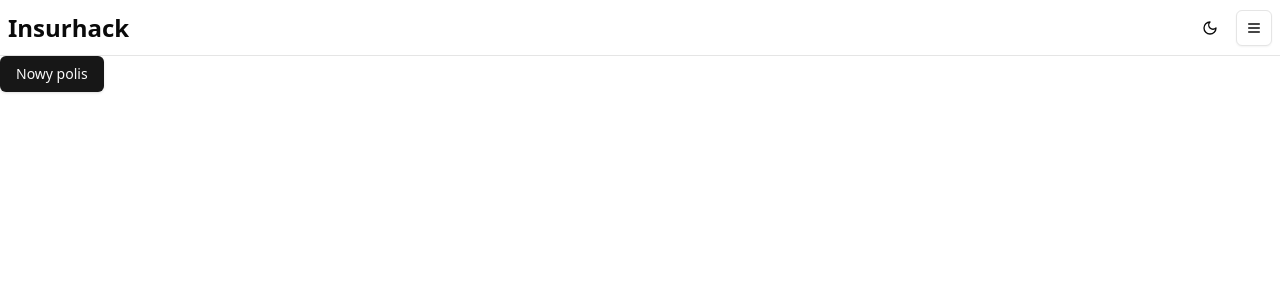
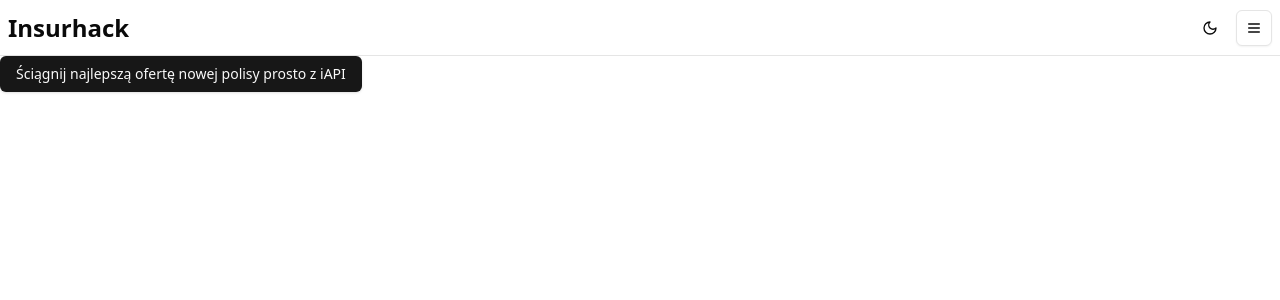
Before and after one commit to ozim/insurhack, a React (Vite) app: page /builder in a window 1280 px wide. Shown: the top 300 px of the page. Built offline with nearby package versions, Linux system fonts and the light colour scheme.

Commit message:
Dokładniejsza nazwa

```diff
--- a/src/pages/PolicyBuilder.tsx
+++ b/src/pages/PolicyBuilder.tsx
@@ -19,7 +19,7 @@ export const PolicyBuilder = () => {
 
     return (
         <div>
-            <Button onClick={handleClickNewPolicy}>Nowy polis</Button>
+            <Button onClick={handleClickNewPolicy}>Ściągnij najlepszą ofertę nowej polisy prosto z iAPI</Button>
             {data && <pre>{JSON.stringify(data, null, 2)}</pre>}
         </div>
     );
```
